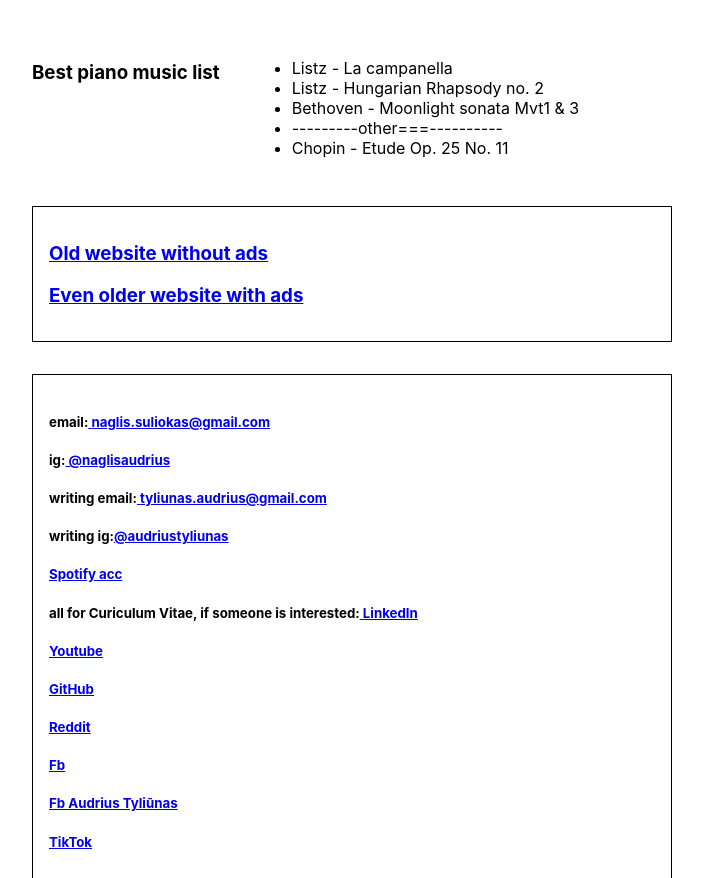
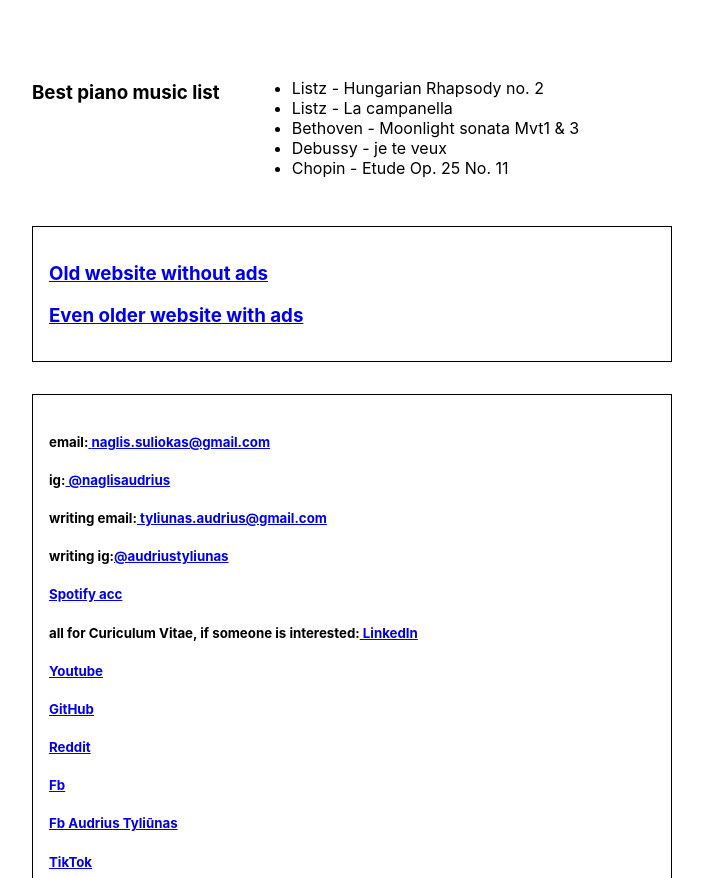
Before and after one commit to naglissul/naglissul.github.io, a React (Create React App) app: page /write in a window 1280 px wide. Shown: the part 1753-2631 px from the top of the page, without its empty margins (288-991 px from the left). Built offline with nearby package versions, Linux system fonts and the light colour scheme.

Commit message:
Add updates

```diff
--- a/src/App.tsx
+++ b/src/App.tsx
@@ -15,6 +15,10 @@
           {routes.map((route) => (
             <Route key={route.name} path={route.path} element={route.element} />
           ))}
+          <Route
+            path="/treasurehunt"
+            element={<h1>This gonna be a page for treasurehunt</h1>}
+          />
         </Routes>
       </div>
       <footer style={{ position: "fixed", bottom: "2px", right: "2px" }}>
--- a/src/pages/codePage/CodePage.tsx
+++ b/src/pages/codePage/CodePage.tsx
@@ -5,14 +5,26 @@
         <aside></aside>
         <section>
           <h1>Currently</h1>
-          working on two projects:
+          working on these projects:
           <ul>
-            <li>No Point Writings. "Portfolio" website</li>
+            <li>
+              No Point Writings. "Portfolio" website.{" "}
+              <a href="https://github.com/naglissul/naglissul.github.io">
+                link to the source code
+              </a>
+            </li>
             <li>
               Time Loop Cave 1.0 - pixel art web game.{" "}
               <a href="https://github.com/naglissul/time-loop-cave">
                 link to the source code
               </a>
+            </li>
+            <li>
+              <li>jour.lt - Mokyklos dienynas</li>
+            </li>
+            <li>
+              Caramoi - Hot Caramel Croissants. App for finding hot, just out of
+              the oven, caramel croissants in your nearest market
             </li>
           </ul>
           <hr />
@@ -84,10 +96,6 @@
           <hr />
           <h1>Future projects</h1>
           <ul>
-            <li>
-              Caramoi - Hot Caramel Croissants. App for finding hot, just out of
-              the oven, caramel croissants in your nearest market
-            </li>
             <li>MessG. All in one messaging app</li>
             <li>TimeLoopCave - C++ game based on time travel idea</li>
             <li>
@@ -102,7 +110,6 @@
             <li>Arcade type games</li>
             <li>OS in ASM</li>
             <li>New language - compiler in Haskell or Rust</li>
-            <li>journal - Mokyklos dienynas</li>
           </ul>
           <br />
           While building all of that (yeah, I don't have a team yet), I'm
--- a/src/pages/homePage/HomePage.tsx
+++ b/src/pages/homePage/HomePage.tsx
@@ -17,9 +17,10 @@
           </h5>
           <h1>Currently</h1>
           working on CODING and WRITING (check out these category pages with the
-          links above). And also I'm still studying and tutoring, so also have
-          to deal with that... ALSO: Writing "the Book of everything" (about
-          logic rules and paradigms).
+          links above). And also I'm still studying, learning dutch, writing
+          music sheet for my piano pieces and tutoring, so also have to deal
+          with that... ALSO: Writing "the Book of everything" (about logic rules
+          and paradigms).
           <h1>Future projects</h1>
           <ul>
             <li>Tutorials about after school math/physics/computerScience</li>
@@ -76,10 +77,10 @@
           >
             <h3>Best piano music list</h3>
             <ul>
+              <li>Listz - Hungarian Rhapsody no. 2</li>
               <li>Listz - La campanella</li>
-              <li>Listz - Hungarian Rhapsody no. 2</li>
               <li>Bethoven - Moonlight sonata Mvt1 & 3</li>
-              <li>---------other===----------</li>
+              <li>Debussy - je te veux</li>
               <li>Chopin - Etude Op. 25 No. 11</li>
             </ul>
             <Archive />
```
